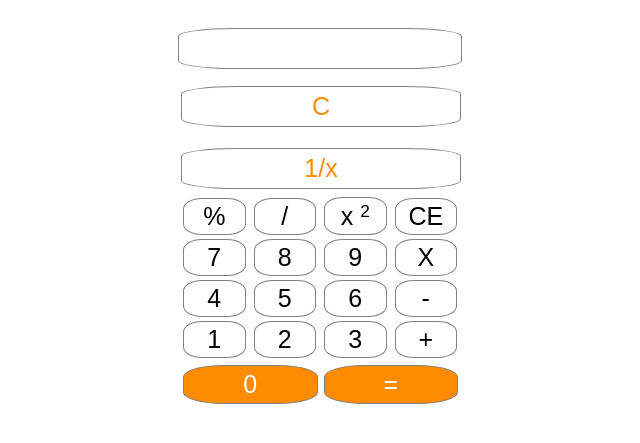
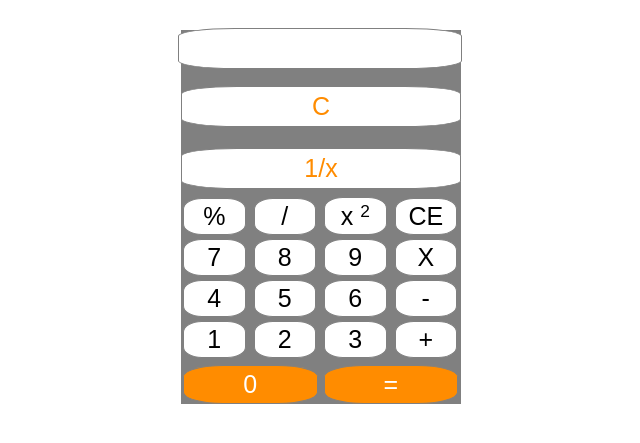
Before and after one commit to faisalfarooq1126/Calculator-App, a plain HTML site: page index.html in a window 1280 px wide. Shown: the part 95-538 px from the top of the page, without its empty margins (319-959 px from the left). Drawn offline with Linux system fonts and the light colour scheme.

Commit message:
create a file

```diff
--- a/index.html
+++ b/index.html
@@ -8,7 +8,7 @@
   </head>
   <body>
     <h1 style="font-size: 50px; text-align: center;">My Calculator App</h1>
-    <div class="main">
+    <div style="background-color: gray" class="main">
       <div>
         <input readonly id="inputResult" class="result" type="text" />
       </div>
```
